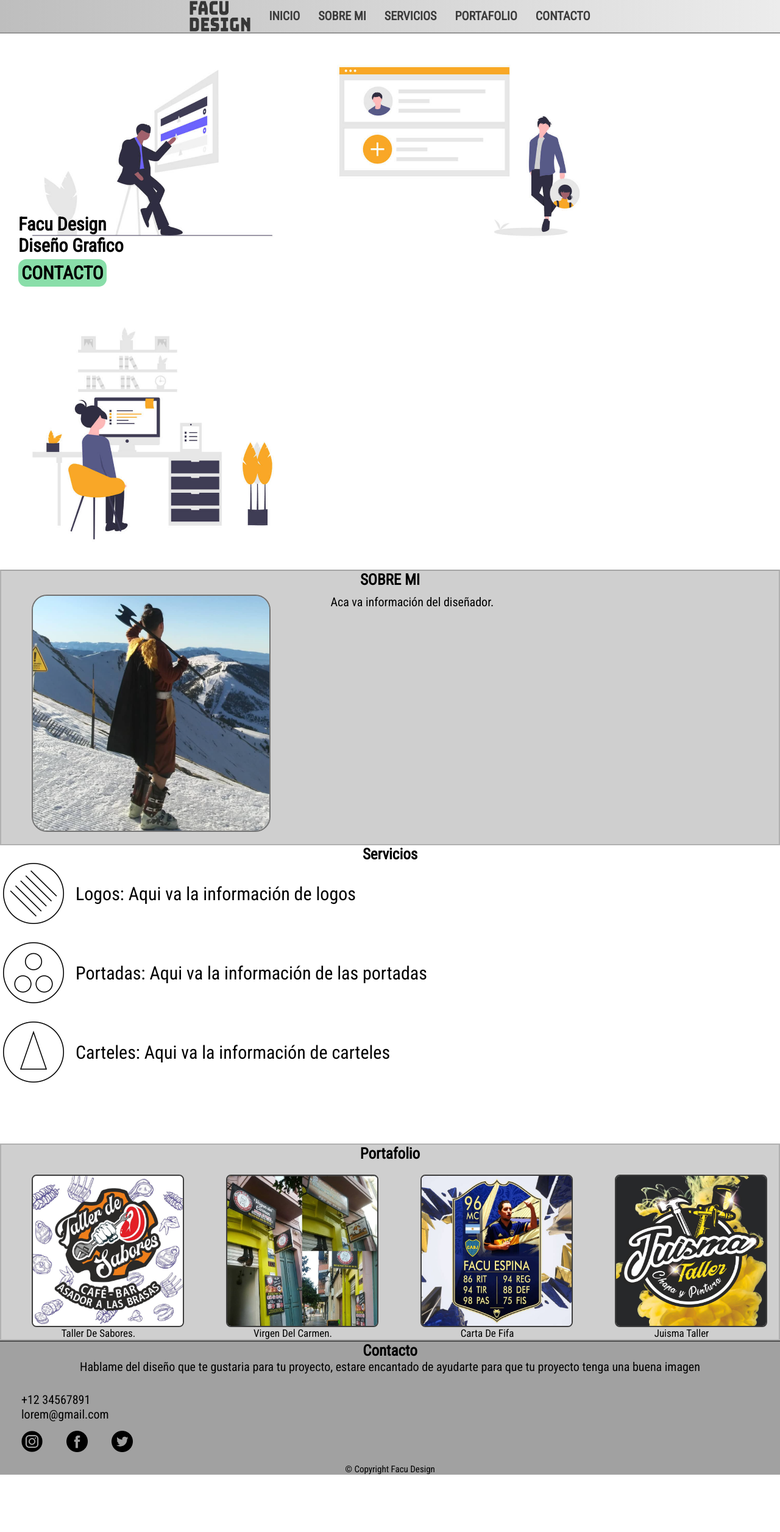
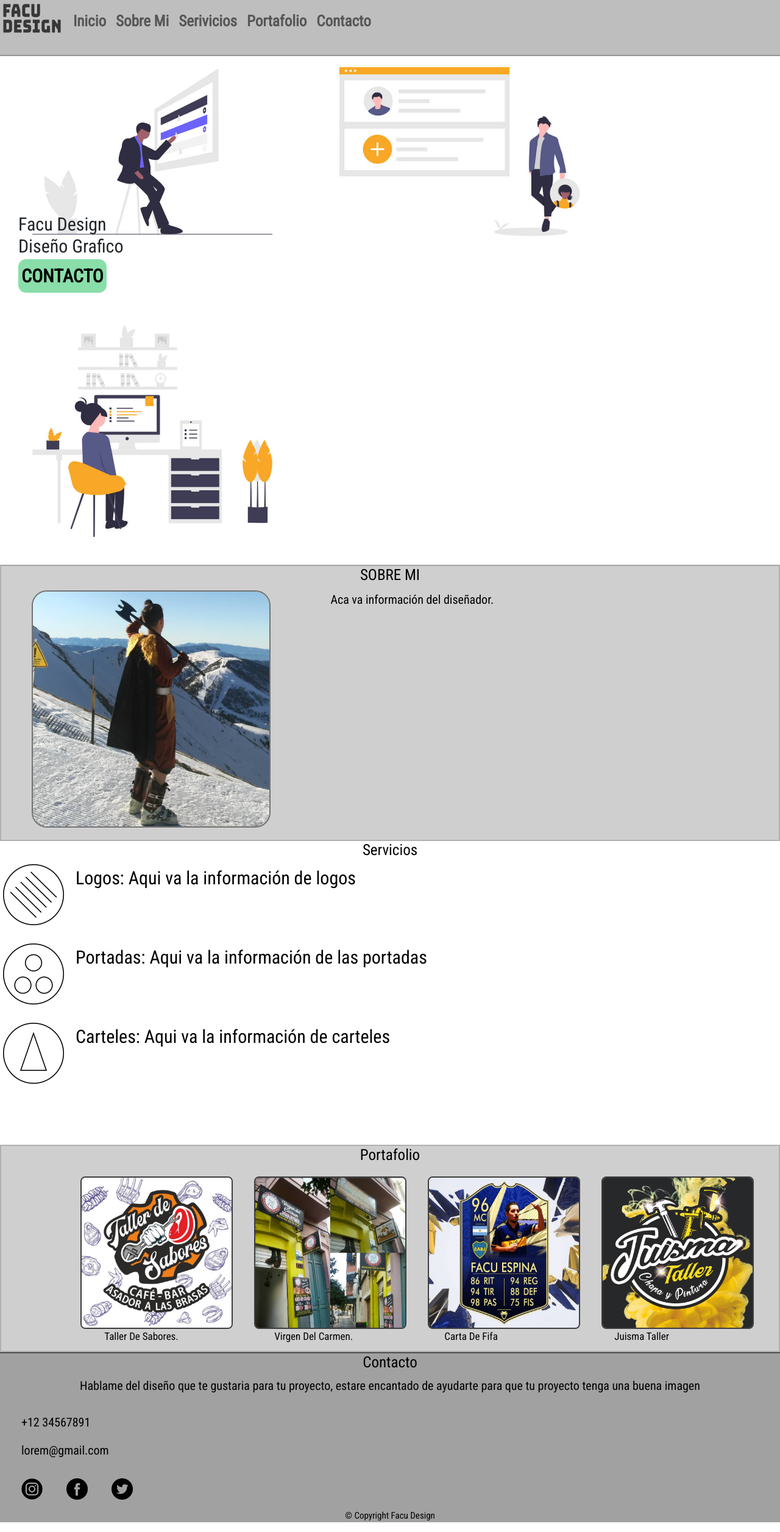
Before and after one commit to SantiagoEspina/FacuDesign-SantiagoEspina, a plain HTML site: page index.html in a window 1280 px wide. Shown: the whole page at 61% size. Before the commit the page ends 2418 px from the top, so only its background shows below. Drawn offline with nearby package versions, Linux system fonts and the light colour scheme.

Commit message:
first commit

```diff
--- a/index.html
+++ b/index.html
@@ -5,6 +5,11 @@
     <meta http-equiv="X-UA-Compatible" content="IE=edge">
     <meta name="viewport" content="width=device-width, initial-scale=1.0">
     <meta name="viewport" content="width=device-width">
+
+    <!-- Bootstrap -->
+    <link href="https://cdn.jsdelivr.net/npm/bootstrap@5.1.3/dist/css/bootstrap.min.css" rel="stylesheet" integrity="sha384-1BmE4kWBq78iYhFldvKuhfTAU6auU8tT94WrHftjDbrCEXSU1oBoqyl2QvZ6jIW3" crossorigin="anonymous">
+
+    <!-- CSS -->
     <link rel="stylesheet" href="style.css">
     <title>Facu Design</title>
 
@@ -19,19 +24,37 @@
 <body>
     <!-- Inicio Header -->
     <header>
-        <!-- Menu de navegación -->
-        <nav class="navbar">
-            <a href="#inicio" class="logo-container">
-                <!-- Este es el logo -->
-                <img src="images/FacuDesign.png" alt="Logo de Facu Design Diseño Grafico" class="logo">
+        <a href="#inicio">
+            <img src="images/FacuDesign.png" alt="Logo" class="logo">
         </a>
-            <ul class="unorderlist">
-                <li class="list"><a href="#inicio" class="iniciolink">INICIO</a></li>
-                <li class="list"><a href="#sobremi" class="sobremilink">SOBRE MI</a></li>
-                <li class="list"><a href="#servicios" class="servicioslink">SERVICIOS</a></li>
-                <li class="list"><a href="#portafolio" class="portafoliolink">PORTAFOLIO</a></li>
-                <li class="list"><a href="#contacto" class="contactolink">CONTACTO</a></li>
+        <!-- Menu de navegación - Bootstrap -->
+        <nav class="navbar navbar-expand-lg navbar-light bg-light">
+            <div class="container-fluid">
+              <button class="navbar-toggler" type="button" data-bs-toggle="collapse" data-bs-target="#navbarNav" aria-controls="navbarNav" aria-expanded="false" aria-label="Toggle navigation">
+                <span class="navbar-toggler-icon"></span>
+              </button>
+              <div class="collapse navbar-collapse" id="navbarNav">
+                <ul class="navbar-nav">
+                <li class="nav-item">
+                      </li>
+                  <li class="nav-item">
+                    <a class="nav-link" aria-current="page" href="#inicio">Inicio</a>
+                  </li>
+                  <li class="nav-item">
+                    <a class="nav-link" href="#sobremi">Sobre Mi</a>
+                  </li>
+                  <li class="nav-item">
+                    <a class="nav-link" href="#servicios">Serivicios</a>
+                  </li>
+                  <li class="nav-item">
+                    <a class="nav-link" href="#portafolio">Portafolio</a>
+                  </li>
+                  <li class="nav-item">
+                    <a class="nav-link" href="#contacto">Contacto</a>
+                  </li>
                 </ul>
+              </div>
+            </div>
           </nav>
     </header>
     <!-- Final Header -->
@@ -73,21 +96,36 @@
     <!-- Final Servicios -->
     <!-- Inicio Portafolio -->
     <section id="portafolio" class="portafolio">
-
         <h2 class="portafolio-title">Portafolio</h2>
-
-        <div class="grid-portafolio">
-            <!-- Imagenes para mostrar en el portafolio -->
+        <div class="container">
+            <div class="row">
+                <div class="col-3">
                     <img src="images/TallerDeSabores.png" alt="Taller De Sabores, Café Bar" class="porta-image1">
+                </div>
+                <div class="col-3">
                     <img src="images/VirgenDelCarmen.png" alt="Virgen Del Carmen, Comida Para Llevar, Asador de Pollos" class="porta-image2">
+                </div>
+                <div class="col-3">
                     <img src="images/CartasDeFifa.png" alt="Cartas De Fifa Personalizada" class="porta-image3">
+                </div>
+                <div class="col-3">
                     <img src="images/JuismaTaller.png" alt="Taller Juisma" class="porta-image4">
+                </div>
+            <div class="row">
+              <div class="col-3">
                 <p class="porta-text1">Taller De Sabores.</p>
+              </div>
+              <div class="col-3">
                 <p class="porta-text2">Virgen Del Carmen.</p>
+              </div>
+              <div class="col-3">
                 <p class="porta-text3">Carta De Fifa</p>
+              </div>
+              <div class="col-3">
                 <p class="porta-text4">Juisma Taller</p>
               </div>
-
+            </div>
+        </div>
     </section>
     <!-- Final Portafolio -->
     <!-- Inicio Contacto -->
@@ -110,5 +148,8 @@
     </footer>
     <!-- Final Footer -->
 
+    <!-- Bootstrap JS -->
+    <script src="https://cdn.jsdelivr.net/npm/@popperjs/core@2.10.2/dist/umd/popper.min.js" integrity="sha384-7+zCNj/IqJ95wo16oMtfsKbZ9ccEh31eOz1HGyDuCQ6wgnyJNSYdrPa03rtR1zdB" crossorigin="anonymous"></script>
+    <script src="https://cdn.jsdelivr.net/npm/bootstrap@5.1.3/dist/js/bootstrap.min.js" integrity="sha384-QJHtvGhmr9XOIpI6YVutG+2QOK9T+ZnN4kzFN1RtK3zEFEIsxhlmWl5/YESvpZ13" crossorigin="anonymous"></script>
 </body>
 </html>
--- a/style.css
+++ b/style.css
@@ -11,9 +11,8 @@
 /* ---------- */
 /* Inicio Header */
 
-header {
-    background: linear-gradient(to right, #bebebe, #ececec);
-    border-bottom: 2px solid #949494;
+header, nav {
+    background: linear-gradient(to right, #bebebe, #bebebe);
     display: flex;
     justify-content: center;
     position: fixed;
@@ -21,23 +20,29 @@ header {
     margin-bottom: 10px;
 }
 
+header {
+       border-bottom: 2px solid #949494;
+}
+
 .logo {
     width: 100px;
+    margin-left: 5%;
+    margin-top: 5%;
+    padding-right: 5%;
     display: inline;
     display: flex;
     justify-content: center;
 }
 
-@media screen and (max-width:800px) {
+@media screen and (max-width:990px) {
     .logo {
-        width: 75px;
-
+        display: none;
     }
 }
 
-@media screen and (max-width:460px) {
-    .logo {
-        width: 50px;
+@media screen and (min-width: 990px){
+    .logo-in-open-menu {
+        display: none;
     }
 }
 
@@ -45,45 +50,14 @@ header {
     display: inline;
 }
 
-  .navbar, .unorderlist, .list, .iniciolink, .sobremilink, .servicioslink, .portafoliolink, .contactolink {
-    display: inline;
-    display: flex;
-    justify-content: center;
+header nav div div ul li a {
+    font-family: 'Roboto Condensed', sans-serif;
+    color: black;
+    font-size: 25px;
+    text-align: center;
+    margin-bottom: 10px;
+    font-weight: bold;
 }
-
-header nav ul li a {
-    font-size: 20px;
-    margin-left: 30px;
-}
-
-
-header nav ul li a {
-    color:#3B3B3B;
-    text-decoration: none;
-    font-family: 'Roboto Condensed', sans-serif;
-    font-size: 20px;
-    margin-left: 30px;
-    font-weight: bold;
-    align-items: center;
-}
-
-@media screen and (max-width:800px) {
-    header nav ul li a {
-        font-size: 20px;
-        margin-left: 10px;
-    }
-}
-
-@media screen and (max-width:800px) {
-    header nav ul li a {
-        font-size: 15px;
-        margin-left: 10px;
-    }
-}
-a:hover {
-    color: #f1f1f1;
-}
-
 /* Fin Header */
 /* ---------- */
 /* Inicio Carrusel/Inicio */
@@ -217,7 +191,7 @@ a:hover {
     color: black;
     font-size: 30px;
     display: flex;
-    align-items: center;
+    align-items: flex-start;
     flex-wrap: wrap;
     margin-left: 20px;
 }
@@ -257,12 +231,6 @@ a:hover {
     margin-bottom: 20px;
 }
 
-.grid-portafolio {
-    display: grid;
-    grid-template-columns: 1fr 1fr 1fr 1fr;
-    text-align: center;
-}
-
 .porta-image1, .porta-image2, .porta-image3, .porta-image4 {
     width: 300px;
     height: 300px;
@@ -271,6 +239,24 @@ a:hover {
     margin-left: 50px;
     display: flex;
     flex-wrap: wrap;
+}
+
+.big-grid-porta-cointaner {
+    display: none;
+}
+
+.porta-text1, .porta-text2, .porta-text3, .porta-text4 {
+    font-family: 'Roboto Condensed', sans-serif;
+    color: black;
+    font-size: 15px;
+    margin-bottom: 10px;
+    margin-left: 35%;
+    flex-wrap: none;
+}
+
+.services-container .container div div {
+    display: flex ;
+    justify-content: center;
 }
 
 /* Animaciones portafolio*/
```
Lines whose indentation alone changed are shown as unchanged.
